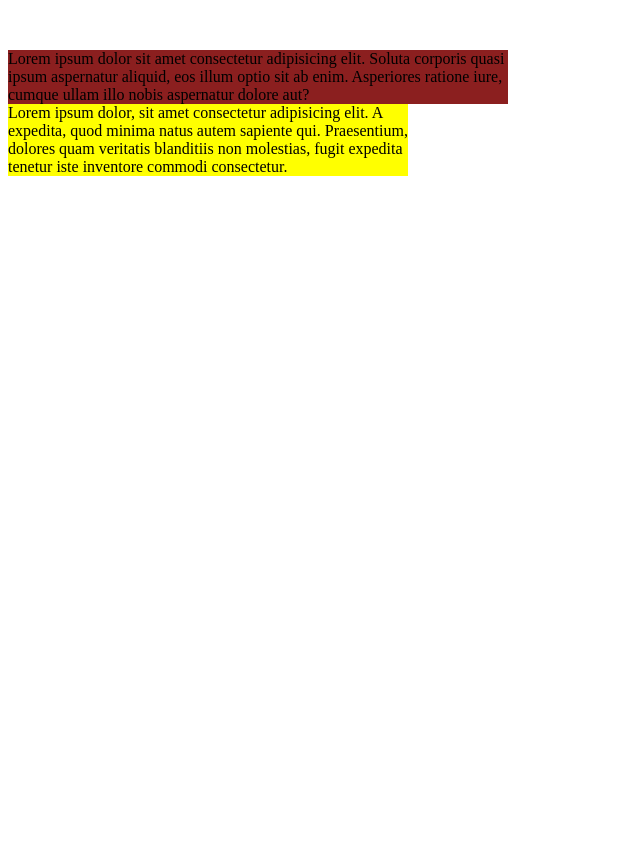
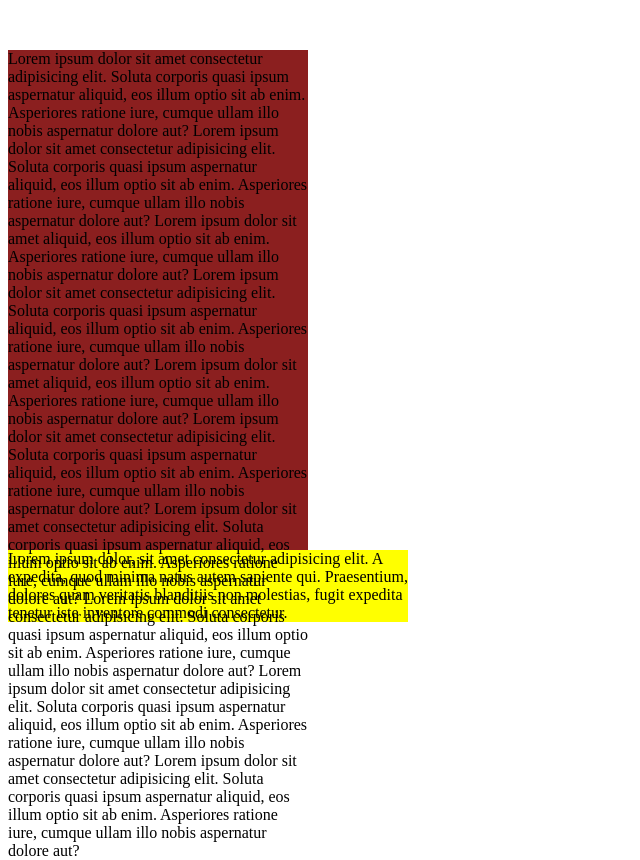
Before and after one commit to PRABHAT-BANKAI/HTML_CSS_Boot, a plain HTML site: page 02CSS_Lec/day5css/index.html in a window 1280 px wide. Shown: the whole page, without its empty margins (0-640 px from the left). Before the commit the page ends 800 px from the top, so only its background shows below. Drawn offline with Linux system fonts and the light colour scheme.

Commit message:
max,min-hight

```diff
--- a/02CSS_Lec/day5css/index.html
+++ b/02CSS_Lec/day5css/index.html
@@ -9,18 +9,19 @@
       .box1 {
         height: 200px;
         min-width: 100px;
+        max-height: 400px;
         background-color: black;
         color: white;
       }
 
       .box2 {
         margin-top: 50px;
-        /* min-height: 500px; */
+        min-height: 200px;
         max-width: 300px;
-        max-width: 500px;
+        max-height: 500px;
         background-color: rgb(139, 31, 31);
       }
-      .box3{
+      .box3 {
         background-color: yellow;
         max-width: 400px;
         min-width: 200px;
@@ -37,7 +38,32 @@
     <div class="box2">
       Lorem ipsum dolor sit amet consectetur adipisicing elit. Soluta corporis
       quasi ipsum aspernatur aliquid, eos illum optio sit ab enim. Asperiores
-      ratione iure, cumque ullam illo nobis aspernatur dolore aut?
+      ratione iure, cumque ullam illo nobis aspernatur dolore aut? Lorem ipsum
+      dolor sit amet consectetur adipisicing elit. Soluta corporis quasi ipsum
+      aspernatur aliquid, eos illum optio sit ab enim. Asperiores ratione iure,
+      cumque ullam illo nobis aspernatur dolore aut? Lorem ipsum dolor sit amet
+      aliquid, eos illum optio sit ab enim. Asperiores ratione iure, cumque
+      ullam illo nobis aspernatur dolore aut? Lorem ipsum dolor sit amet
+      consectetur adipisicing elit. Soluta corporis quasi ipsum aspernatur
+      aliquid, eos illum optio sit ab enim. Asperiores ratione iure, cumque
+      ullam illo nobis aspernatur dolore aut? Lorem ipsum dolor sit amet
+      aliquid, eos illum optio sit ab enim. Asperiores ratione iure, cumque
+      ullam illo nobis aspernatur dolore aut? Lorem ipsum dolor sit amet
+      consectetur adipisicing elit. Soluta corporis quasi ipsum aspernatur
+      aliquid, eos illum optio sit ab enim. Asperiores ratione iure, cumque
+      ullam illo nobis aspernatur dolore aut? Lorem ipsum dolor sit amet
+      consectetur adipisicing elit. Soluta corporis quasi ipsum aspernatur
+      aliquid, eos illum optio sit ab enim. Asperiores ratione iure, cumque
+      ullam illo nobis aspernatur dolore aut? Lorem ipsum dolor sit amet
+      consectetur adipisicing elit. Soluta corporis quasi ipsum aspernatur
+      aliquid, eos illum optio sit ab enim. Asperiores ratione iure, cumque
+      ullam illo nobis aspernatur dolore aut? Lorem ipsum dolor sit amet
+      consectetur adipisicing elit. Soluta corporis quasi ipsum aspernatur
+      aliquid, eos illum optio sit ab enim. Asperiores ratione iure, cumque
+      ullam illo nobis aspernatur dolore aut? Lorem ipsum dolor sit amet
+      consectetur adipisicing elit. Soluta corporis quasi ipsum aspernatur
+      aliquid, eos illum optio sit ab enim. Asperiores ratione iure, cumque
+      ullam illo nobis aspernatur dolore aut?
     </div>
 
     <div class="box3">
```
